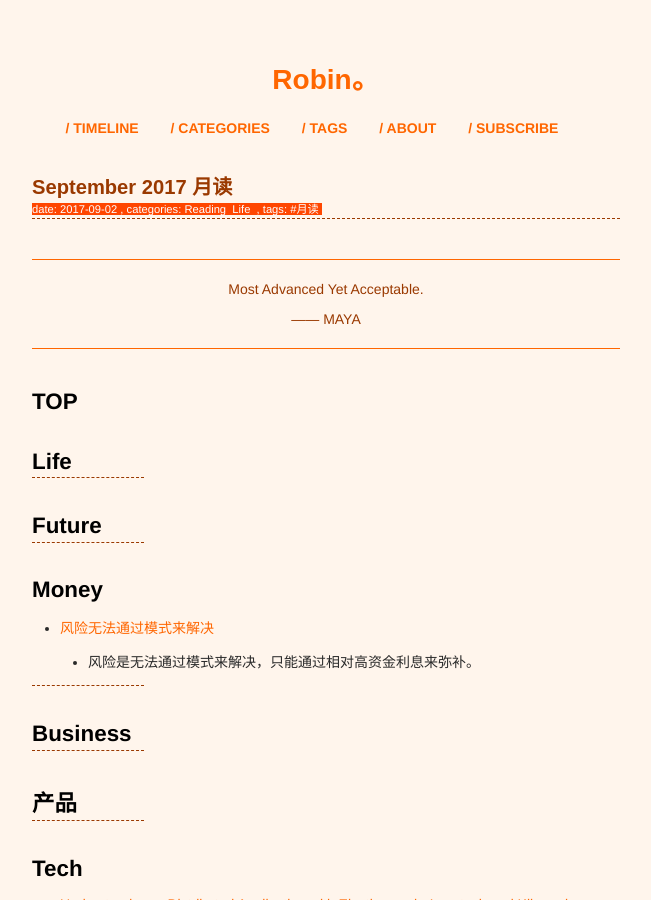
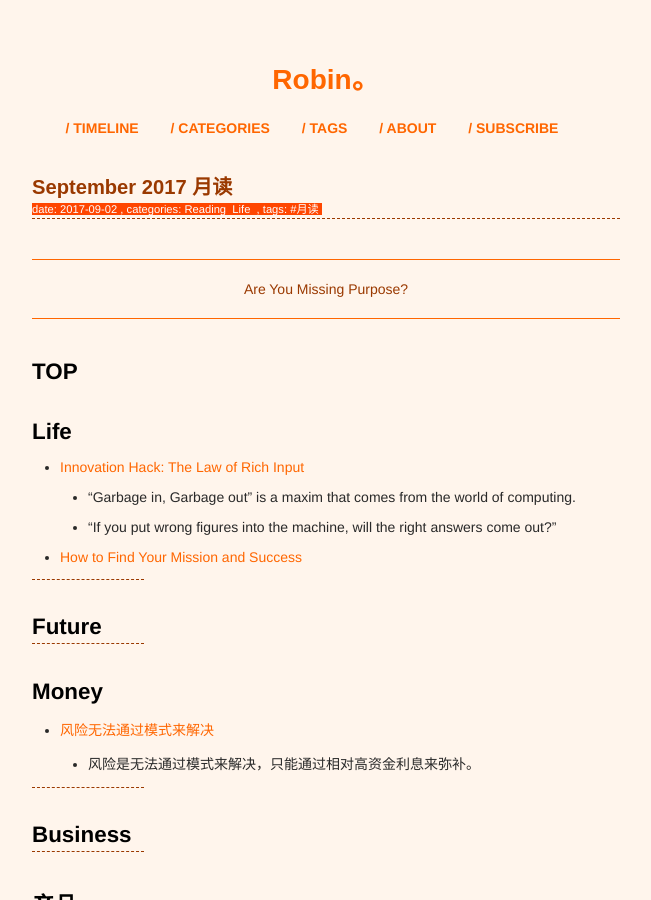
Before and after one commit to xianyuxmu/xianyuxmu.github.io, a Jekyll site: the page built from _posts/2017-09-02-monthly-reading.md, in a window 1280 px wide and 900 px high. Shown: the whole window, without its empty margins (314-965 px from the left). Built offline with Jekyll 4.4.1, drawn with Linux system fonts in a browser that asks for light colours; comment, search, counter and statistics services are not loaded; some of the changed text lies outside the part shown.

Commit message:
14 Aug. 2017

```diff
--- a/_posts/2017-09-02-monthly-reading.md
+++ b/_posts/2017-09-02-monthly-reading.md
@@ -11,8 +11,7 @@ tags:
 ---
 
 <blockquote class="blockquote-center">
-<p>Most Advanced Yet Acceptable.</p>
-<p>—— MAYA</p>
+<p>Are You Missing Purpose? </p>
 </blockquote>
 
 ## TOP
@@ -20,6 +19,10 @@ tags:
 
 ## Life
 
+- [Innovation Hack: The Law of Rich Input](https://medium.com/the-mission/innovation-hack-the-law-of-rich-input-d43d8f4e1911)
+	- “Garbage in, Garbage out” is a maxim that comes from the world of computing.
+	- “If you put wrong figures into the machine, will the right answers come out?”
+- [How to Find Your Mission and Success](https://medium.com/the-mission/how-to-find-your-mission-and-success-f24b9cd69fcb)
 
 ----
 
```
Also changed, not shown: other parts of _posts/2017-09-02-monthly-reading.md (+2 -0 lines), _posts/2017-06-17-chicken-soup.md (+4 -1 lines), _posts/2017-09-10-CI-with-Jenkins.md (+1 -1 lines).
